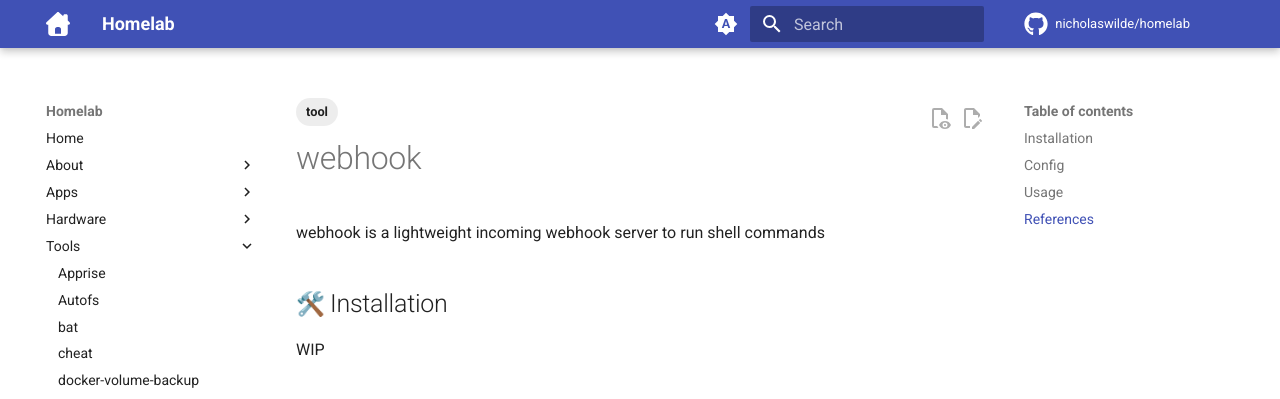
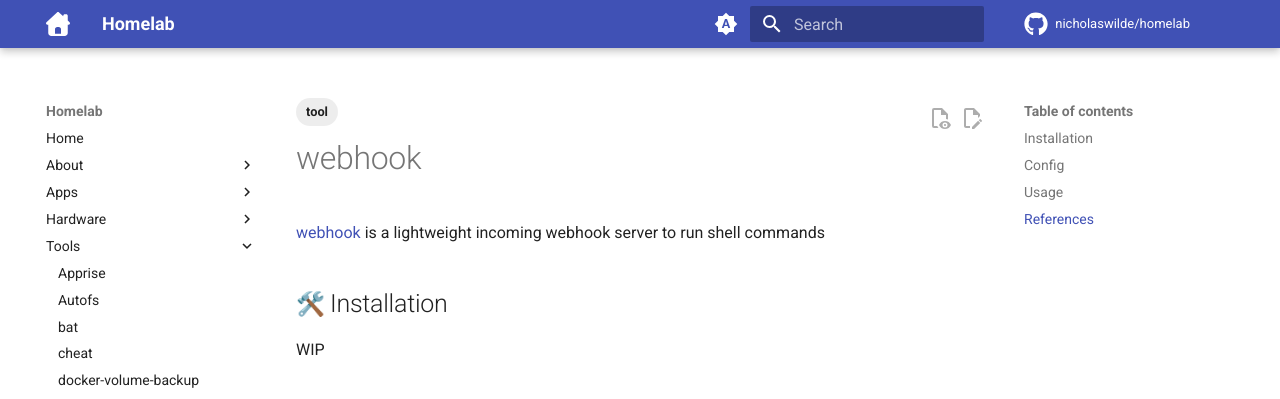
Before and after one commit to nicholaswilde/homelab, an MkDocs documentation site: the page built from docs/tools/webhook.md, in a window 1280 px wide. Shown: the top 399 px of the page. Built offline with MkDocs 1.6.1 and Material for MkDocs 9.7.7, drawn with Linux system fonts in a browser that asks for light colours; emoji names are drawn with the system emoji font; comment, search, counter and statistics services are not loaded; part of the change alters nothing that is shown.

```diff
--- a/docs/tools/webhook.md
+++ b/docs/tools/webhook.md
@@ -4,7 +4,7 @@ tags:
 ---
 # webhook
 
-webhook is a lightweight incoming webhook server to run shell commands
+[webhook][1] is a lightweight incoming webhook server to run shell commands
 
 ## :hammer_and_wrench: Installation
 
@@ -20,4 +20,4 @@ WIP
 
 ## :link: References
 
-[1]: <https://github.com/eza-community/eza>
+[1]: <https://github.com/adnanh/webhook>
```
